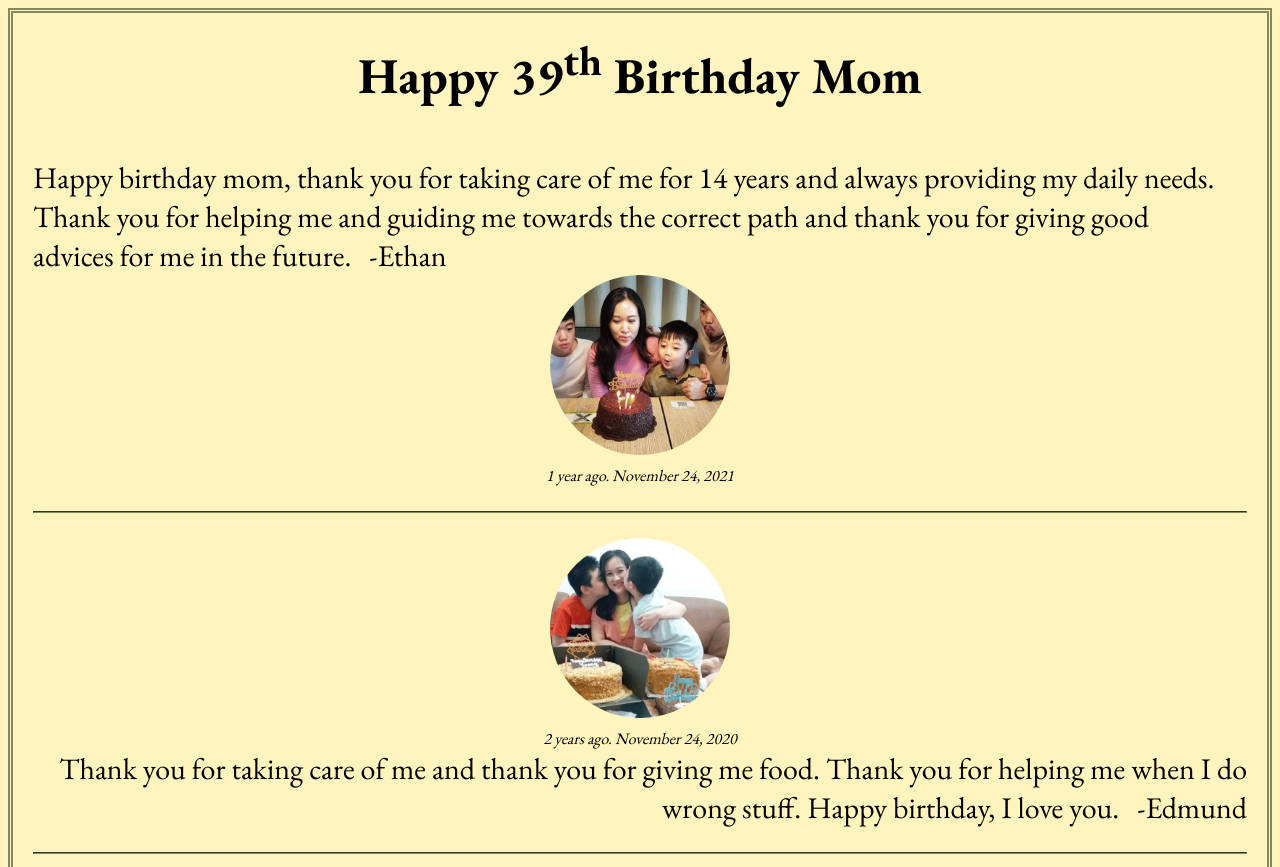
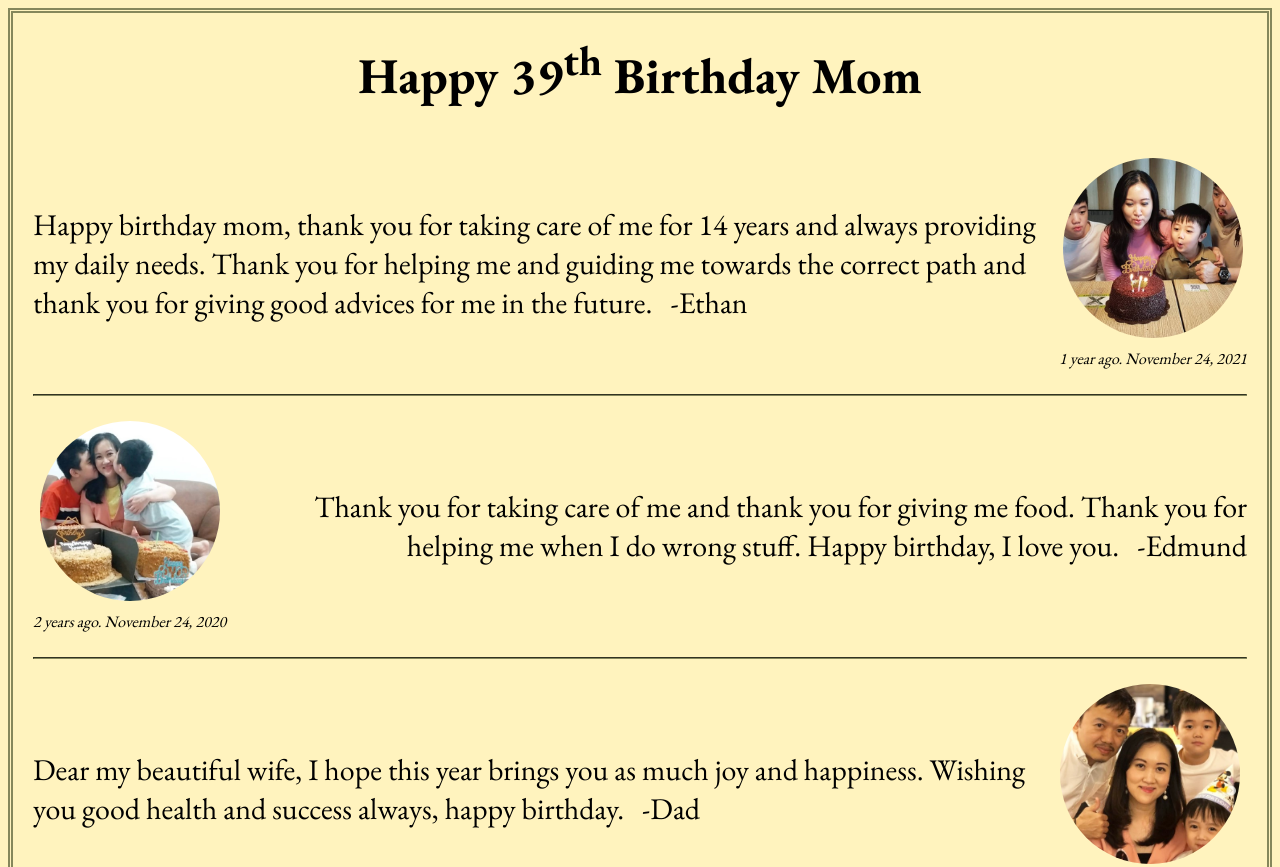
Before and after one commit to newelhan/mom-birthday-card, a plain HTML site: page mom-birthday.html in a window 1280 px wide. Shown: the top 867 px of the page. Drawn offline with nearby package versions, Linux system fonts and the light colour scheme.

Commit message:
Update styles.css

```diff
--- a/styles.css
+++ b/styles.css
@@ -4,7 +4,7 @@
   margin-bottom: 50px;
 }
 
-.text-container-1, .text-container-2, .text-container-3, .text-container-4 {
+.text-container {
   display: flex;
   align-items: center;
 }
```
